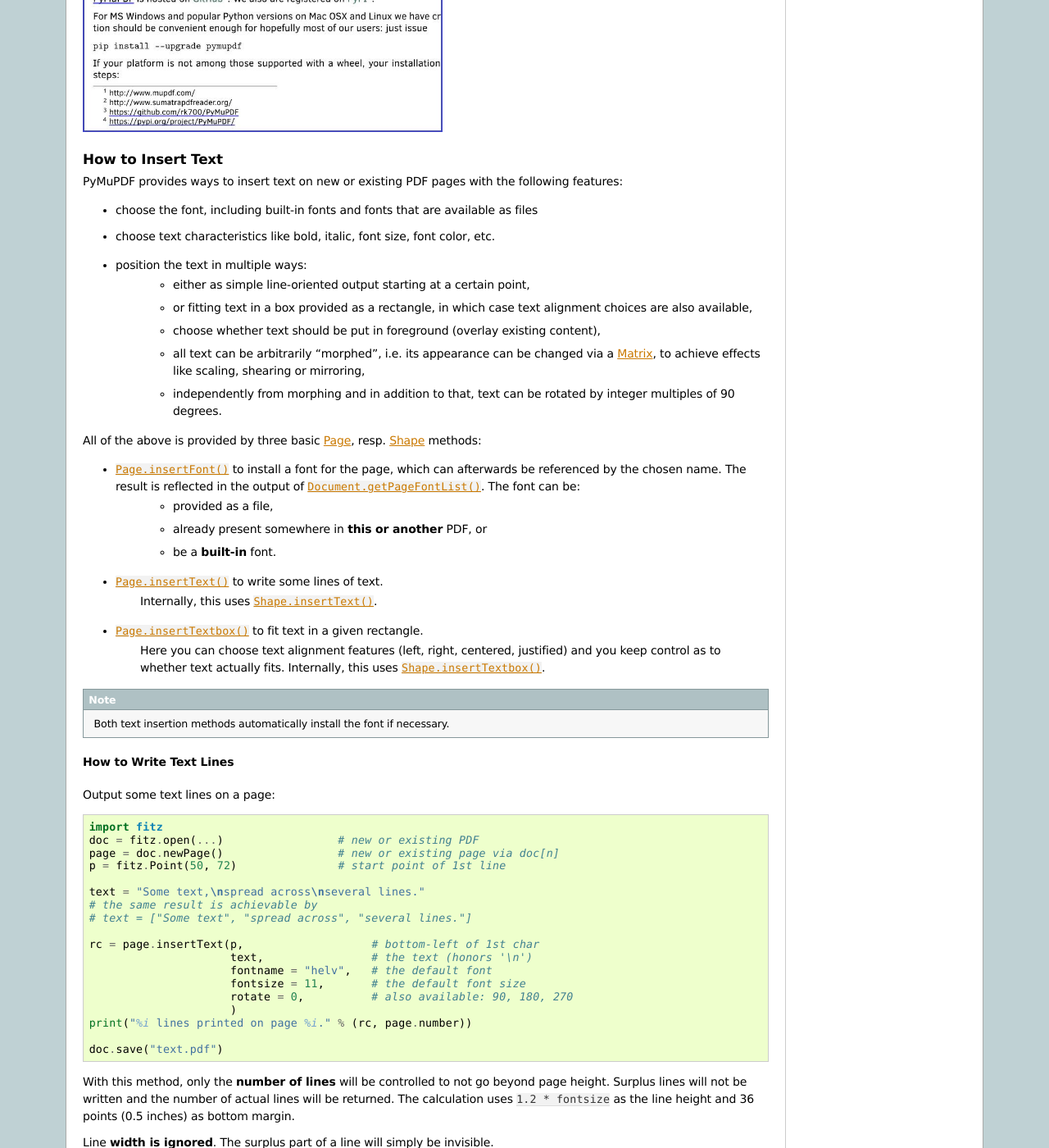
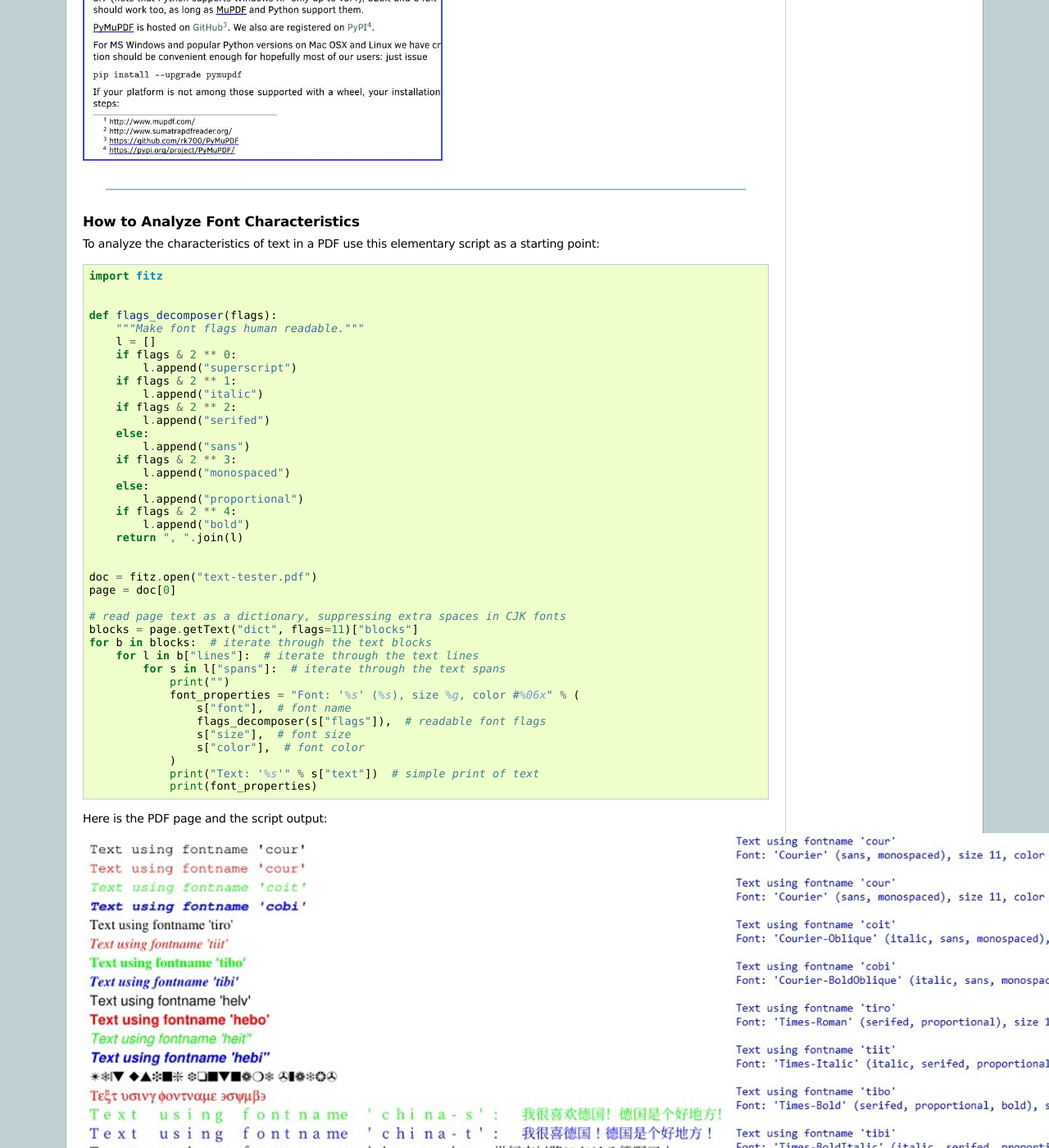
Before and after one commit to pymupdf/PyMuPDF-Optional-Material, a Sphinx documentation site: the page built from docs/faq.rst, in a window 1280 px wide and 1400 px high, scrolled down 17897 px. Shown: the whole window at 82% size. Built offline with Sphinx 7.4.7, drawn with Linux system fonts in a browser that asks for light colours; some of the changed text lies outside the part shown.

Commit message:
update documentation

```diff
--- a/docs/faq.rst
+++ b/docs/faq.rst
@@ -574,8 +574,10 @@
 You have many options to cure this -- see chapter :ref:`Appendix2`. Among them are:
 
 1. Extract text in HTML format and store it as a HTML document, so it can be viewed in any browser.
-2. Extract text as a list of text blocks via :meth:`Page.getTextBlocks`. Each item of this list contains position information for its text, which can be used to establish a convenient reading order.
-3. Extract a list of single words via :meth:`Page.getTextWords`. Its items are words with position information. Use it to determine text contained in a given rectangle -- see next section.
+2. Extract text as a list of text blocks via ``Page.getText("blocks")``. Each item of this list contains position information for its text, which can be used to establish a convenient reading order.
+3. Extract a list of single words via ``Page.getText("words")``. Its items are words with position information. Use it to determine text contained in a given rectangle -- see next section.
+
+See the following two section for examples and further explanations.
 
 
 .. index::
@@ -816,6 +818,22 @@
 .. image:: images/img-markedpdf.jpg
    :scale: 60
 
+----------------------------------------------
+
+How to Analyze Font Characteristics
+~~~~~~~~~~~~~~~~~~~~~~~~~~~~~~~~~~~~~
+To analyze the characteristics of text in a PDF use this elementary script as a starting point:
+
+.. literalinclude:: text-lister.py
+   :language: python
+
+Here is the PDF page and the script output:
+
+.. image:: images/img-pdftext.jpg
+   :scale: 80
+
+-----------------------------------------
+
 How to Insert Text
 ~~~~~~~~~~~~~~~~~~~~
 PyMuPDF provides ways to insert text on new or existing PDF pages with the following features:
@@ -823,6 +841,7 @@
 * choose the font, including built-in fonts and fonts that are available as files
 * choose text characteristics like bold, italic, font size, font color, etc.
 * position the text in multiple ways:
+
     - either as simple line-oriented output starting at a certain point,
     - or fitting text in a box provided as a rectangle, in which case text alignment choices are also available,
     - choose whether text should be put in foreground (overlay existing content),
@@ -831,19 +850,17 @@
 
 All of the above is provided by three basic :ref:`Page`, resp. :ref:`Shape` methods:
 
-* :meth:`Page.insertFont` to install a font for the page, which can afterwards be referenced by the chosen name. The result is reflected in the output of :meth:`Document.getPageFontList`. The font can be:
+* :meth:`Page.insertFont` -- install a font for the page for later reference. The result is reflected in the output of :meth:`Document.getPageFontList`. The font can be:
+
     - provided as a file,
     - already present somewhere in **this or another** PDF, or
     - be a **built-in** font.
 
-* :meth:`Page.insertText` to write some lines of text.
-    Internally, this uses :meth:`Shape.insertText`.
-
-* :meth:`Page.insertTextbox` to fit text in a given rectangle.
-    Here you can choose text alignment features (left, right, centered, justified) and you keep control as to whether text actually fits.
-    Internally, this uses :meth:`Shape.insertTextbox`.
-
-.. note:: Both text insertion methods automatically install the font if necessary.
+* :meth:`Page.insertText` -- write some lines of text. Internally, this uses :meth:`Shape.insertText`.
+
+* :meth:`Page.insertTextbox` -- fit text in a given rectangle. Here you can choose text alignment features (left, right, centered, justified) and you keep control as to whether text actually fits. Internally, this uses :meth:`Shape.insertTextbox`.
+
+.. note:: Both text insertion methods automatically install the font as necessary.
 
 How to Write Text Lines
 ^^^^^^^^^^^^^^^^^^^^^^^^^^
@@ -999,7 +1016,6 @@
     [7, 'n/a', 'Type1', 'Helvetica', 'HElv', 'WinAnsiEncoding']
     [8, 'n/a', 'Type1', 'Helvetica', 'HELV', 'WinAnsiEncoding']
 
-
 -----------------------
 
 Annotations
--- /dev/null
+++ b/docs/text-lister.py
@@ -0,0 +1,40 @@
+import fitz
+
+
+def flags_decomposer(flags):
+    """Make font flags human readable."""
+    l = []
+    if flags & 2 ** 0:
+        l.append("superscript")
+    if flags & 2 ** 1:
+        l.append("italic")
+    if flags & 2 ** 2:
+        l.append("serifed")
+    else:
+        l.append("sans")
+    if flags & 2 ** 3:
+        l.append("monospaced")
+    else:
+        l.append("proportional")
+    if flags & 2 ** 4:
+        l.append("bold")
+    return ", ".join(l)
+
+
+doc = fitz.open("text-tester.pdf")
+page = doc[0]
+
+# read page text as a dictionary, suppressing extra spaces in CJK fonts
+blocks = page.getText("dict", flags=11)["blocks"]
+for b in blocks:  # iterate through the text blocks
+    for l in b["lines"]:  # iterate through the text lines
+        for s in l["spans"]:  # iterate through the text spans
+            print("")
+            font_properties = "Font: '%s' (%s), size %g, color #%06x" % (
+                s["font"],  # font name
+                flags_decomposer(s["flags"]),  # readable font flags
+                s["size"],  # font size
+                s["color"],  # font color
+            )
+            print("Text: '%s'" % s["text"])  # simple print of text
+            print(font_properties)
```
Also changed, not shown: other parts of docs/faq.rst (+2 -2 lines), docs/images/img-pdftext.jpg (added), 1 other file.
